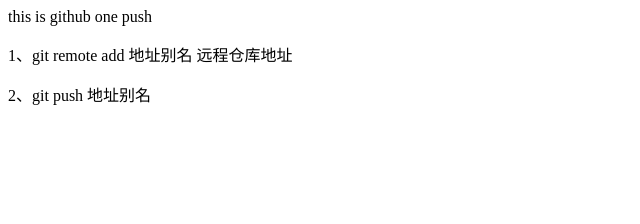
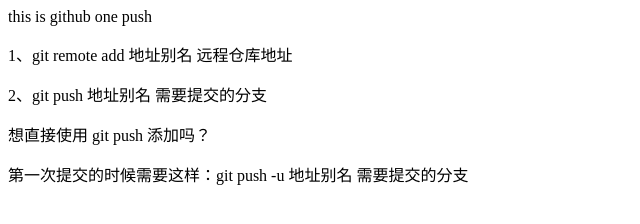
Before and after one commit to getAlt/itcat, a plain HTML site: page index.html in a window 1280 px wide. Shown: the whole page, without its empty margins (0-640 px from the left). Drawn offline with Linux system fonts and the light colour scheme.

Commit message:
A程序第三次提交

```diff
--- a/index.html
+++ b/index.html
@@ -9,6 +9,8 @@
 <body>
   <div>this is github one push</div>
   <p>1、git remote add 地址别名 远程仓库地址</p>
-  <p>2、git push 地址别名</p>
+  <p>2、git push 地址别名 需要提交的分支</p>
+  <P>想直接使用 git push 添加吗？</P>
+  <P>第一次提交的时候需要这样：git push -u 地址别名 需要提交的分支</P>
 </body>
 </html>
```
